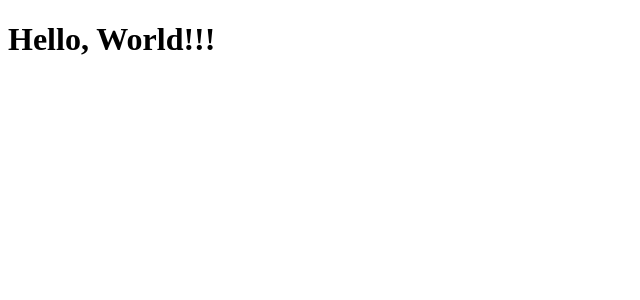
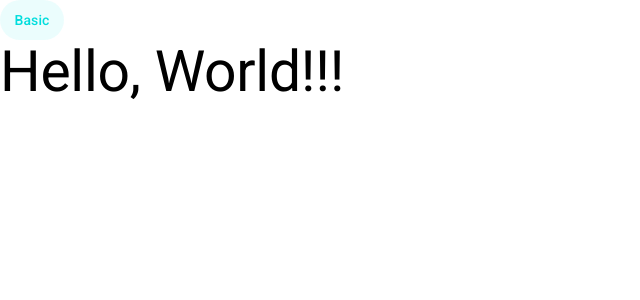
Before and after one commit to wanghaisheng/Ultimate-Donuts-hub, an Angular app: page / in a window 1280 px wide. Shown: the top 300 px of the page, without its empty margins (0-640 px from the left). Built offline with nearby package versions, Linux system fonts and the light colour scheme.

Commit message:
Add angular material UI library

```diff
--- a/angular.json
+++ b/angular.json
@@ -32,6 +32,7 @@
               }
             ],
             "styles": [
+              "@angular/material/prebuilt-themes/cyan-orange.css",
               "src/styles.scss"
             ],
             "scripts": []
@@ -91,6 +92,7 @@
               }
             ],
             "styles": [
+              "@angular/material/prebuilt-themes/cyan-orange.css",
               "src/styles.scss"
             ],
             "scripts": []
--- a/package.json
+++ b/package.json
@@ -11,10 +11,12 @@
   "private": true,
   "dependencies": {
     "@angular/animations": "^18.2.0",
+    "@angular/cdk": "^18.2.4",
     "@angular/common": "^18.2.0",
     "@angular/compiler": "^18.2.0",
     "@angular/core": "^18.2.0",
     "@angular/forms": "^18.2.0",
+    "@angular/material": "^18.2.4",
     "@angular/platform-browser": "^18.2.0",
     "@angular/platform-browser-dynamic": "^18.2.0",
     "@angular/router": "^18.2.0",
--- a/src/app/app.component.html
+++ b/src/app/app.component.html
@@ -1,4 +1,5 @@
 <main class="main">
+  <button mat-button>Basic</button>
   <h1>Hello, World!!!</h1>
 </main>
 
--- a/src/app/app.component.ts
+++ b/src/app/app.component.ts
@@ -1,12 +1,13 @@
 import { Component } from '@angular/core';
 import { RouterOutlet } from '@angular/router';
+import { MatButtonModule } from '@angular/material/button';
 
 @Component({
   selector: 'app-root',
   standalone: true,
-  imports: [RouterOutlet],
+  imports: [RouterOutlet, MatButtonModule],
   templateUrl: './app.component.html',
-  styleUrl: './app.component.scss'
+  styleUrl: './app.component.scss',
 })
 export class AppComponent {
   title = 'Ultimate-Donuts';
--- a/src/app/app.config.ts
+++ b/src/app/app.config.ts
@@ -2,7 +2,8 @@
 import { provideRouter } from '@angular/router';
 
 import { routes } from './app.routes';
+import { provideAnimationsAsync } from '@angular/platform-browser/animations/async';
 
 export const appConfig: ApplicationConfig = {
-  providers: [provideZoneChangeDetection({ eventCoalescing: true }), provideRouter(routes)]
+  providers: [provideZoneChangeDetection({ eventCoalescing: true }), provideRouter(routes), provideAnimationsAsync()]
 };
--- a/src/index.html
+++ b/src/index.html
@@ -6,8 +6,10 @@
   <base href="/">
   <meta name="viewport" content="width=device-width, initial-scale=1">
   <link rel="icon" type="image/x-icon" href="favicon.ico">
+  <link href="https://fonts.googleapis.com/css2?family=Roboto:wght@300;400;500&display=swap" rel="stylesheet">
+  <link href="https://fonts.googleapis.com/icon?family=Material+Icons" rel="stylesheet">
 </head>
-<body>
+<body class="mat-typography">
   <app-root></app-root>
 </body>
 </html>
--- a/src/styles.scss
+++ b/src/styles.scss
@@ -1 +1,10 @@
 /* You can add global styles to this file, and also import other style files */
+
+html,
+body {
+  height: 100%;
+}
+body {
+  margin: 0;
+  font-family: Roboto, "Helvetica Neue", sans-serif;
+}
```
Also changed, not shown: 1 other file (tests, documents, lock files or other folders).
